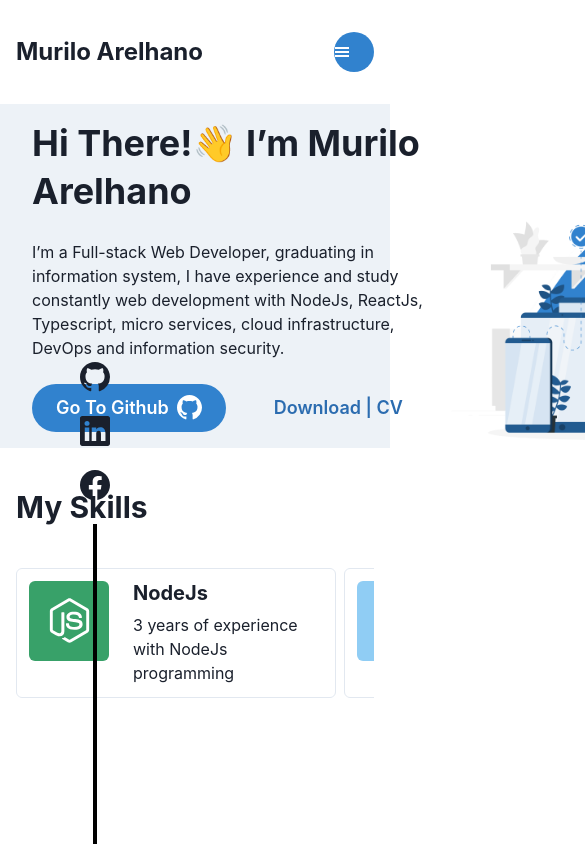
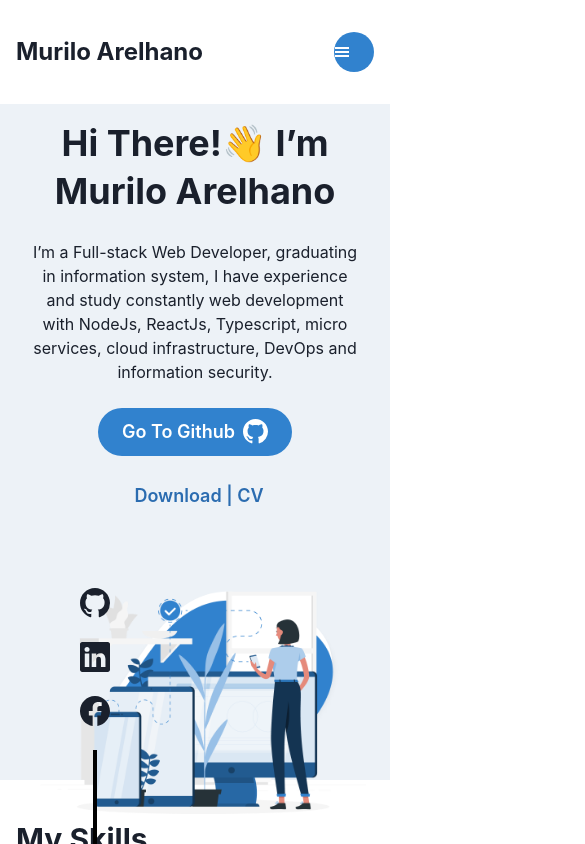
Before and after one commit to muriloarelhano/portfolio-old, a Next.js app: page / in a window 390 px wide. Shown: the top 844 px of the page, 585 px wide, since content can reach past the window. Built offline with nearby package versions, Linux system fonts and the light colour scheme.

Commit message:
fix: Banner text responsive

```diff
--- a/src/sections/Banner.tsx
+++ b/src/sections/Banner.tsx
@@ -14,11 +14,15 @@
 export const Banner = () => {
   return (
     <Container maxW={"full"} bg={useColorModeValue("gray.100", "gray.700")}>
-      <Container maxW={"container.lg"} py={4}>
+      <Container
+        maxW={"container.lg"}
+        py={4}
+        textAlign={{ base: "center", lg: "left" }}
+      >
         <HStack
           gap={4}
           wrap={{
-            sm: "wrap",
+            base: "wrap",
             lg: "nowrap",
           }}
           justifyContent={"space-between"}
@@ -34,7 +38,14 @@
               NodeJs, ReactJs, Typescript, micro services, cloud infrastructure,
               DevOps and information security.
             </Text>
-            <HStack gap={4}>
+            <HStack
+              gap={4}
+              wrap={{
+                base: "wrap",
+                md: "nowrap",
+              }}
+              justify={'center'}
+            >
               <Button
                 size={"lg"}
                 onClick={() => {
@@ -44,7 +55,6 @@
                 Go To Github{" "}
                 <BsGithub fontSize={"25px"} style={{ marginLeft: "8px" }} />
               </Button>
-
               <Button variant={"ghost"} size={"lg"}>
                 Download | CV
               </Button>
```
